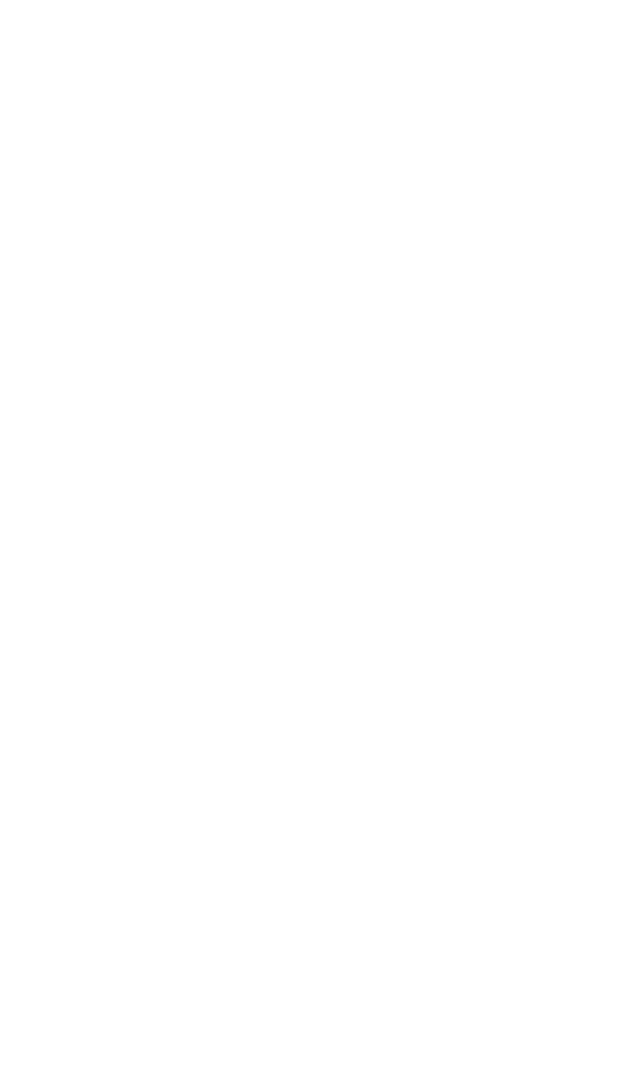
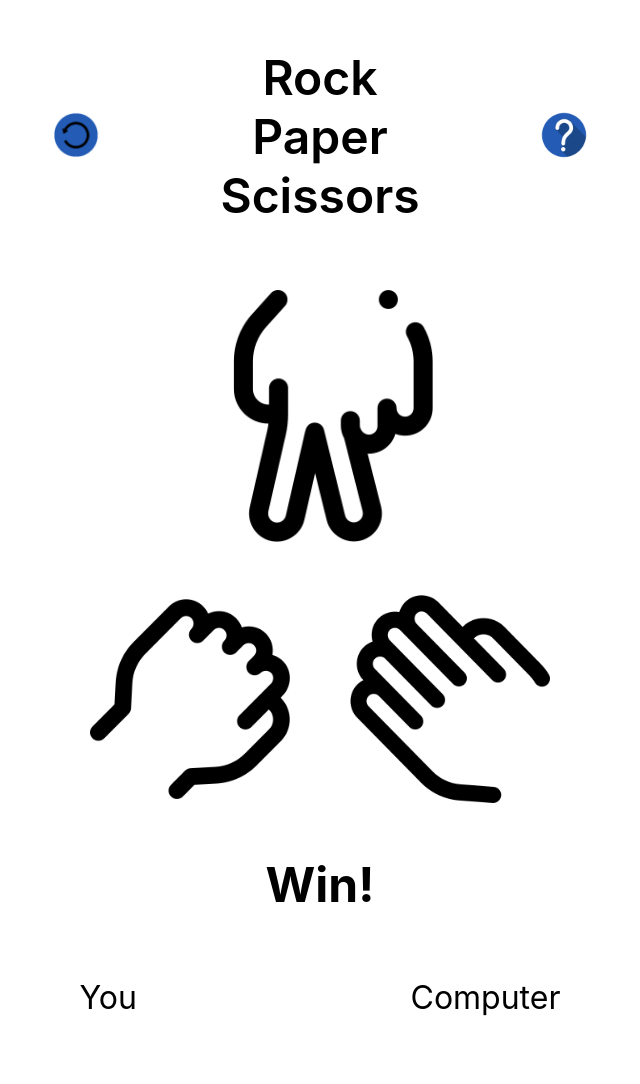
Before and after one commit to noName-256/rock-paper-scissors, a plain HTML site: page index.html in a window 1280 px wide. Shown: the whole page, without its empty margins (320-960 px from the left). Before the commit the page ends 800 px from the top, so only its background shows below. Drawn offline with Linux system fonts and the light colour scheme.

Commit message:
Add basic elements for the game

```diff
--- a/index.html
+++ b/index.html
@@ -1,5 +1,6 @@
 <!DOCTYPE html>
 <html lang="en">
+
 <head>
     <meta charset="UTF-8">
     <meta http-equiv="X-UA-Compatible" content="IE=edge">
@@ -7,7 +8,32 @@
     <link rel="stylesheet" href="./style.css">
     <title>Rock Paper Scissors</title>
 </head>
+
 <body>
+    <div class="title-header">
+        <button class="reset-game-button">
+            <img src="./reset.png" alt="reset button">
+        </button>
+        <div class="title">Rock Paper Scissors</div>
+        <button class="rules-button">
+            <img src="./question-mark.png">
+        </button>
+    </div>
+    </div>
+    <div class="rps">
+        <button class="scissors"><img src="./scissors.png" alt="scissors"></button>
+        <button class="rock"><img src="./rock.png" alt="rock"></button>
+        <button class="paper"><img src="./paper.png" alt="paper"></button>
+    </div>
+    <div class="results">
+        <div class="result">Win!</div>
+        <div class="you-computer">
+            <div class="you">You</div>
+            <div class="computer">Computer</div>
+        </div>
+        <ul class="history"></ul>
+    </div>
     <script src="./javascript.js"></script>
 </body>
+
 </html>
--- a/style.css
+++ b/style.css
@@ -0,0 +1,85 @@
+*
+{
+    font-family: Inter, Helvetica, sans-serif;
+}
+body
+{
+    padding-left: 28%;
+    padding-right: 28%;
+}
+.title-header
+{
+    display: flex;
+    align-items: center;
+    justify-content: center;
+    gap: 20%;
+    margin-top: 3rem;
+    align-items: center;
+}
+.reset-game-button,
+.rules-button,
+.rps > button
+{
+    border: 0;
+    background-color: transparent;
+}
+.reset-game-button img,
+.rules-button img
+{
+    height: 3rem;
+    width: auto;
+}
+.title
+{
+    font-size: 3rem;
+    font-weight: 600;
+    text-align: center;
+}
+.rps
+{
+    margin-top: 4rem;
+    display: flex;
+    flex-direction: row;
+    flex-wrap: wrap;
+    justify-content: center;
+    gap: 3rem
+}
+.rps img
+{
+    width: 200px;
+    height: auto;
+}
+.rps .scissors
+{
+    padding-left: 2rem;
+    margin-left: 50%;
+    margin-right: 50%;
+}
+.results
+{
+    margin-top: 3rem;
+    display: flex;
+    flex-direction: column;
+    align-items: center;
+}
+.results > .result
+{
+    font-size: 3rem;
+    font-weight: bold;
+    margin-bottom: 2rem;
+}
+.results > .you-computer
+{
+    padding: 2rem;
+    font-size: 2rem;
+    font-weight: normal;
+    width: 100%;
+    display: flex;
+    justify-content: center;
+    gap: 50%;
+}
+.results > .you-computer > *
+{
+    font-size: inherit;
+    font-weight: inherit;
+}
```
